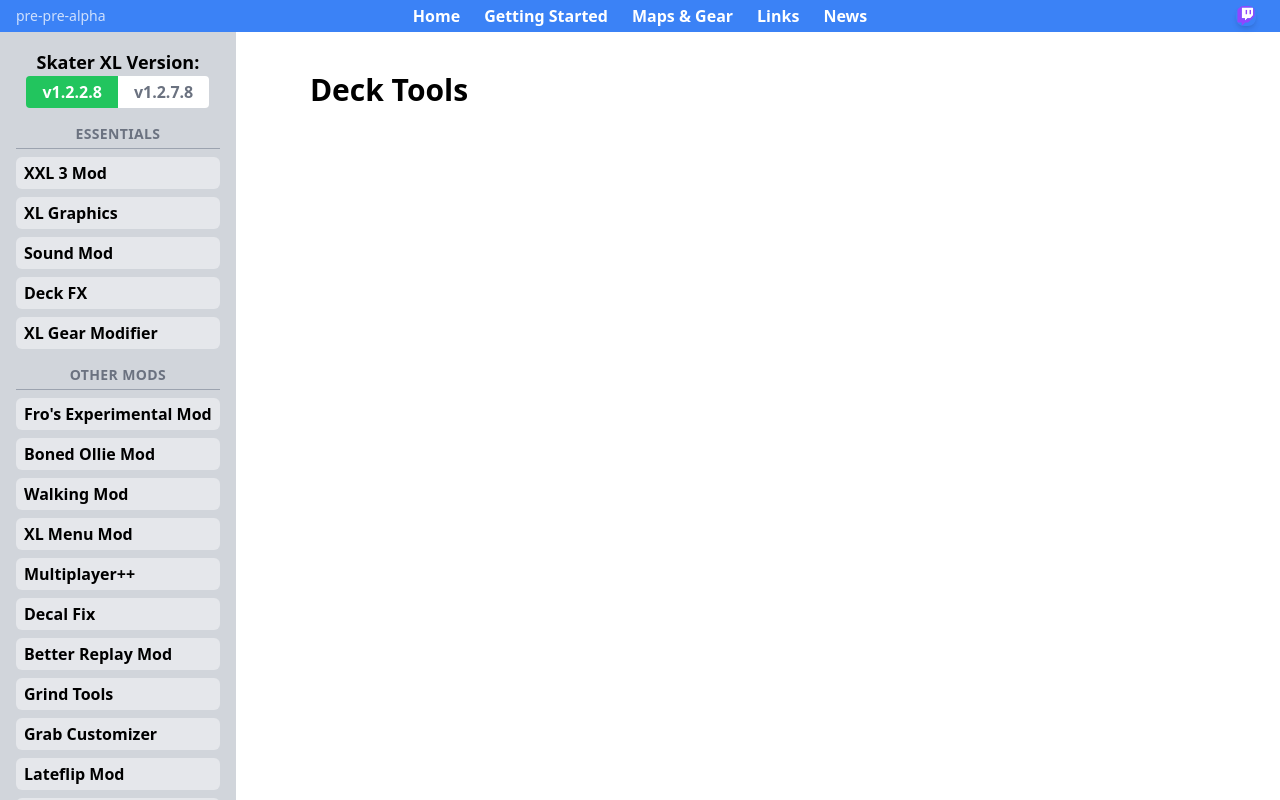
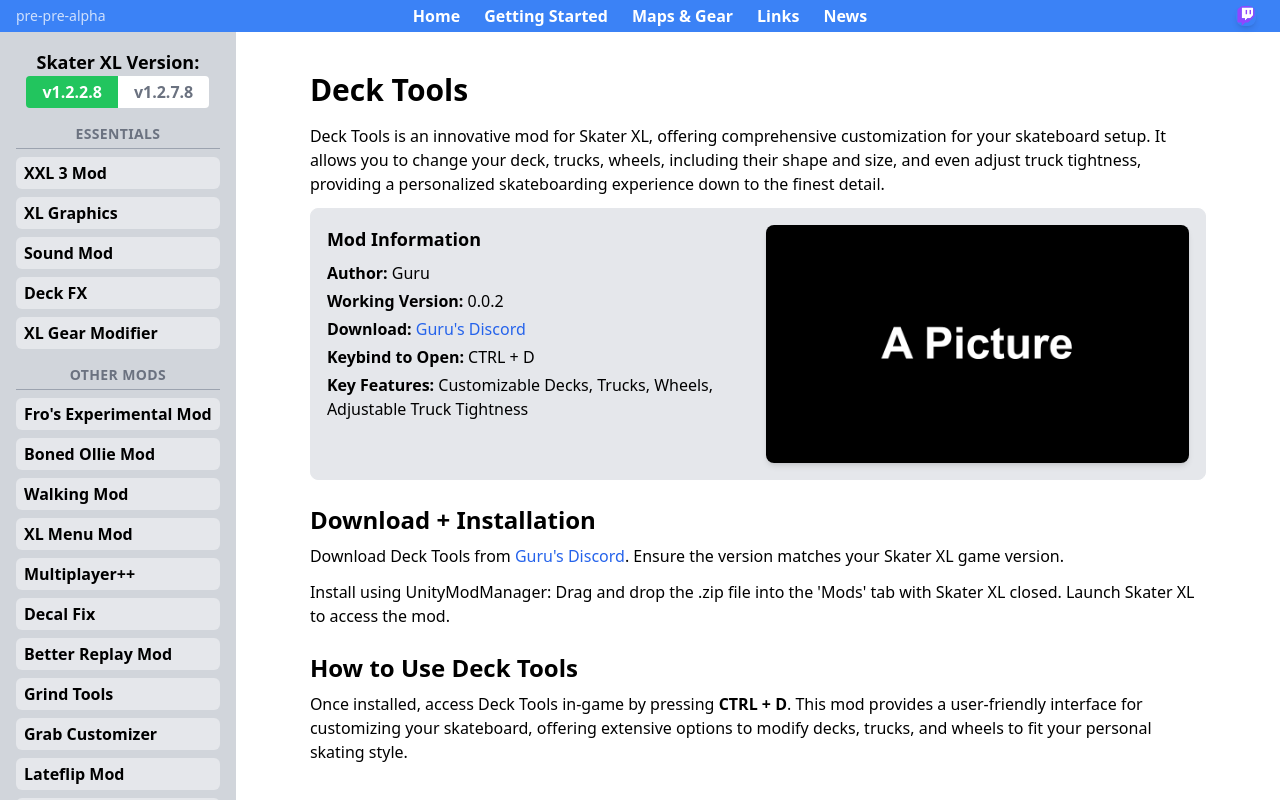
Before and after one commit to ShawnEdgell/skaterxl-mod-docs, a SvelteKit app: page /Public/DeckTools in a window 1280 px wide. Built offline with nearby package versions, Linux system fonts and the light colour scheme.

Commit message:
added all sections

```diff
--- a/src/routes/+page.svelte
+++ b/src/routes/+page.svelte
@@ -7,7 +7,7 @@
   <div class="bg-red-500 text-white p-4 rounded-lg mb-4">
     <h2 class="text-xl text-white font-bold mt-0">⚠️ Disclaimer</h2>
     <p class="text-white mb-1">
-      Please note, this site is still a work in progress. New pages and content are being added daily. While not yet complete, the site currently offers enough resources to get you started with modding Skater XL. We appreciate your patience and support!
+      Please note, this site is still a work in progress. New pages and content are being added daily. While not yet complete, the site currently offers all the resources you need to get started with modding Skater XL. We appreciate your patience and support!
     </p>
   </div>
   <h1>Home</h1>
--- a/src/routes/Alpha/XLMenuMod/+page.svelte
+++ b/src/routes/Alpha/XLMenuMod/+page.svelte
@@ -35,7 +35,7 @@
   <p>
     The XL Menu Mod is seamlessly integrated into Skater XL, offering a straightforward and intuitive interface. Organize your custom maps and gear using its enhanced sorting and folder structure features.
   </p>
-  <p>Press <b><code>CTRL+F10</code></b> and go to the options menu to access some quality of life features.</p>
+  <p>Press <b>CTRL + F10</b> and go to the options menu to access some quality of life features.</p>
 
   <!-- Additional content, if needed, goes here -->
 </div>
--- a/src/routes/Alpha/XXL3Mod/+page.svelte
+++ b/src/routes/Alpha/XXL3Mod/+page.svelte
@@ -27,7 +27,7 @@
 
   <h2>Download + Installation</h2>
   <p>
-    Download the XXL 3 Mod (v1.3.3) from <a href="https://discord.com/invite/GmuBn6UzUh" class="text-blue-600 hover:underline">DawgVinci's Discord</a> (#xxlmod section).
+    Download the XXL 3 Mod (v1.3.3) from <a href="https://discord.com/invite/GmuBn6UzUh" class="text-blue-600 hover:underline">DawgVinci's Discord</a> (#xxlmod section for Skater XL v1.2.2.8).
   </p>
   <p>
     Use UnityModManager to install: Drag and drop the .zip file into the 'Mods' tab with Skater XL closed. Open Skater XL to access the mod.
--- a/src/routes/Public/DeckTools/+page.svelte
+++ b/src/routes/Public/DeckTools/+page.svelte
@@ -5,9 +5,43 @@
 <div class="max-w-4xl mx-auto py-6">
   <h1>Deck Tools</h1>
 
+  <p>
+    Deck Tools is an innovative mod for Skater XL, offering comprehensive customization for your skateboard setup. It allows you to change your deck, trucks, wheels, including their shape and size, and even adjust truck tightness, providing a personalized skateboarding experience down to the finest detail.
+  </p>
+
+  <div class="flex flex-col md:flex-row p-4 border bg-gray-200 rounded-lg">
+    <div class="flex-1 md:mr-4">
+      <h3 class="mb-2 mt-0">Mod Information</h3>
+      <p class="mb-1"><b>Author:</b> Guru</p>
+      <p class="mb-1"><b>Working Version:</b> 0.0.2</p>
+      <p class="mb-1"><b>Download:</b> <a href="https://discord.com/invite/RDh7tg2Bs5" class="text-blue-600 hover:underline" target="_blank" rel="noopener noreferrer">Guru's Discord</a></p>
+      <p class="mb-1"><b>Keybind to Open:</b> CTRL + D</p>
+      <p class="mb-1"><b>Key Features:</b> Customizable Decks, Trucks, Wheels, Adjustable Truck Tightness</p>
+    </div>
+
+    <div class="flex-1 mt-4 md:mt-0">
+      <img src="/Picture.png" alt="Deck Tools Mod" class="w-full h-auto rounded-lg shadow-md"/>
+    </div>
+  </div>
+
+  <h2>Download + Installation</h2>
+  <p>
+    Download Deck Tools from <a href="https://discord.com/invite/RDh7tg2Bs5" class="text-blue-600 hover:underline" target="_blank" rel="noopener noreferrer">Guru's Discord</a>.
+    Ensure the version matches your Skater XL game version.
+  </p>
+  <p>
+    Install using UnityModManager: Drag and drop the .zip file into the 'Mods' tab with Skater XL closed. Launch Skater XL to access the mod.
+  </p>
+
+
+  <h2>How to Use Deck Tools</h2>
+  <p>
+    Once installed, access Deck Tools in-game by pressing <b>CTRL + D</b>. This mod provides a user-friendly interface for customizing your skateboard, offering extensive options to modify decks, trucks, and wheels to fit your personal skating style.
+  </p>
+
+  <!-- Additional content, if needed, goes here -->
 </div>
 
-
 <style>
-  /* Add any page-specific styles here */
+  /* Tailwind utility classes are used, no additional styles needed */
 </style>
--- a/src/routes/Public/ShapeFX/+page.svelte
+++ b/src/routes/Public/ShapeFX/+page.svelte
@@ -3,9 +3,40 @@
 </script>
 
 <div class="max-w-4xl mx-auto py-6">
-  <h1>Shape FX</h1>
+  <h1>Shape FX Mod</h1>
+
+  <p>
+    The Shape FX Mod, created for Skater XL, introduces an innovative way to modify the shape of your skateboard deck. This unique feature allows for a more personalized skateboarding experience, giving you the freedom to adjust the deck shape to match your style or preference.
+  </p>
+
+  <div class="flex flex-col md:flex-row p-4 border bg-gray-200 rounded-lg">
+    <div class="flex-1 md:mr-4">
+      <h3 class="mb-2 mt-0">Mod Information</h3>
+      <p class="mb-1"><b>Author:</b> DawgVinci</p>
+      <p class="mb-1"><b>Working Version:</b> 1.0.0</p>
+      <p class="mb-1"><b>Download:</b> <a href="https://discord.com/invite/GmuBn6UzUh" class="text-blue-600 hover:underline" target="_blank" rel="noopener noreferrer">DawgVinci's Discord</a> (#shapefx section)</p>
+      <p class="mb-1"><b>Keybind to Open:</b> F6</p>
+      <p class="mb-1"><b>Key Features:</b> Customizable Skateboard Deck Shape</p>
+    </div>
+
+    <div class="flex-1 mt-4 md:mt-0">
+      <img src="/Picture.png" alt="Shape FX Mod" class="w-full h-auto rounded-lg shadow-md"/>
+    </div>
+  </div>
+
+  <h2>Download + Installation</h2>
+  <p>
+    Download Shape FX from <a href="https://discord.com/invite/GmuBn6UzUh" class="text-blue-600 hover:underline" target="_blank" rel="noopener noreferrer">DawgVinci's Discord</a>, specifically in the #shapefx section. Follow the instructions provided there for installation.
+  </p>
+
+  <h2>How to Use Shape FX</h2>
+  <p>
+    After installation, access the Shape FX Mod in-game by pressing <b>F6</b>. The mod offers an intuitive interface to reshape your skateboard deck, allowing you to experiment with different shapes and sizes for a custom skateboarding experience.
+  </p>
+
+  <!-- Additional content, if needed, goes here -->
 </div>
 
 <style>
-  /* Add any page-specific styles here */
+  /* Tailwind utility classes are used, no additional styles needed */
 </style>
--- a/src/routes/Public/XLMenuMod/+page.svelte
+++ b/src/routes/Public/XLMenuMod/+page.svelte
@@ -35,7 +35,7 @@
   <p>
     The XL Menu Mod is seamlessly integrated into Skater XL, offering a straightforward and intuitive interface. Organize your custom maps and gear using its enhanced sorting and folder structure features.
   </p>
-  <p>Press <b><code>CTRL+F10</code></b> and go to the options menu to access some quality of life features.</p>
+  <p>Press <b>CTRL + F10</b> and go to the options menu to access some quality of life features.</p>
 
   <!-- Additional content, if needed, goes here -->
 </div>
--- a/src/routes/Public/XLMod/+page.svelte
+++ b/src/routes/Public/XLMod/+page.svelte
@@ -13,7 +13,7 @@
     <div class="flex-1 md:mr-4">
       <h3 class="mb-2 mt-0">Mod Information</h3>
       <p class="mb-1"><b>Author:</b> DawgVinci</p>
-      <p class="mb-1"><b>Working Version:</b> ModVersionNumber</p>
+      <p class="mb-1"><b>Working Version:</b> 2.6.3</p>
       <p class="mb-1"><b>Download: </b><a href="https://discord.com/invite/GmuBn6UzUh" class="text-blue-600 hover:underline" target="_blank" rel="noopener noreferrer">DawgVinci's Discord</a> (#xlmod section)</p>
       <p class="mb-1"><b>Keybind to Open:</b> F7</p>
       <p class="mb-1"><b>Key Features:</b> New Stats Menu, Compatible with Grabs Update, Darkslides, Wallrides</p>
```
